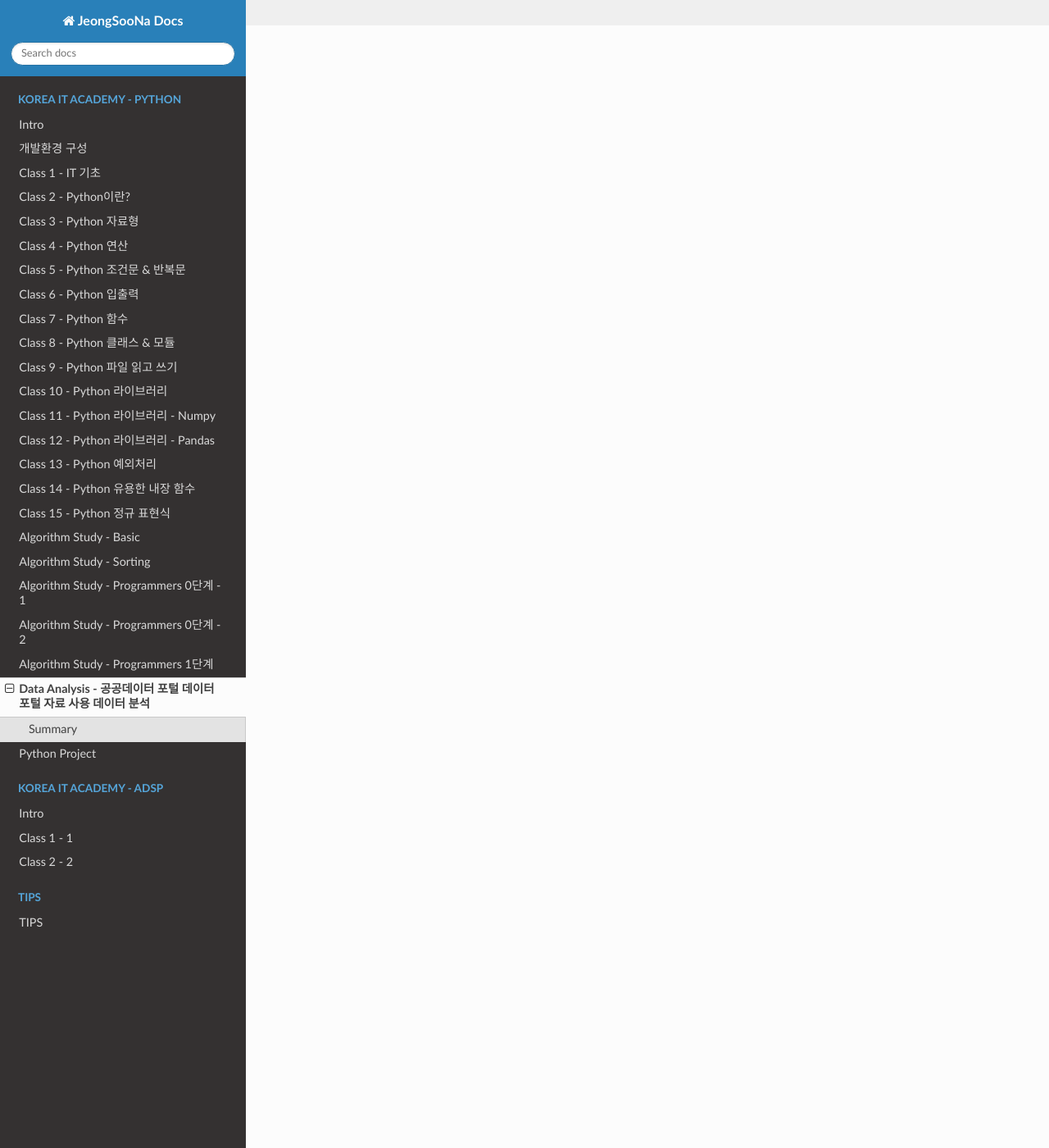
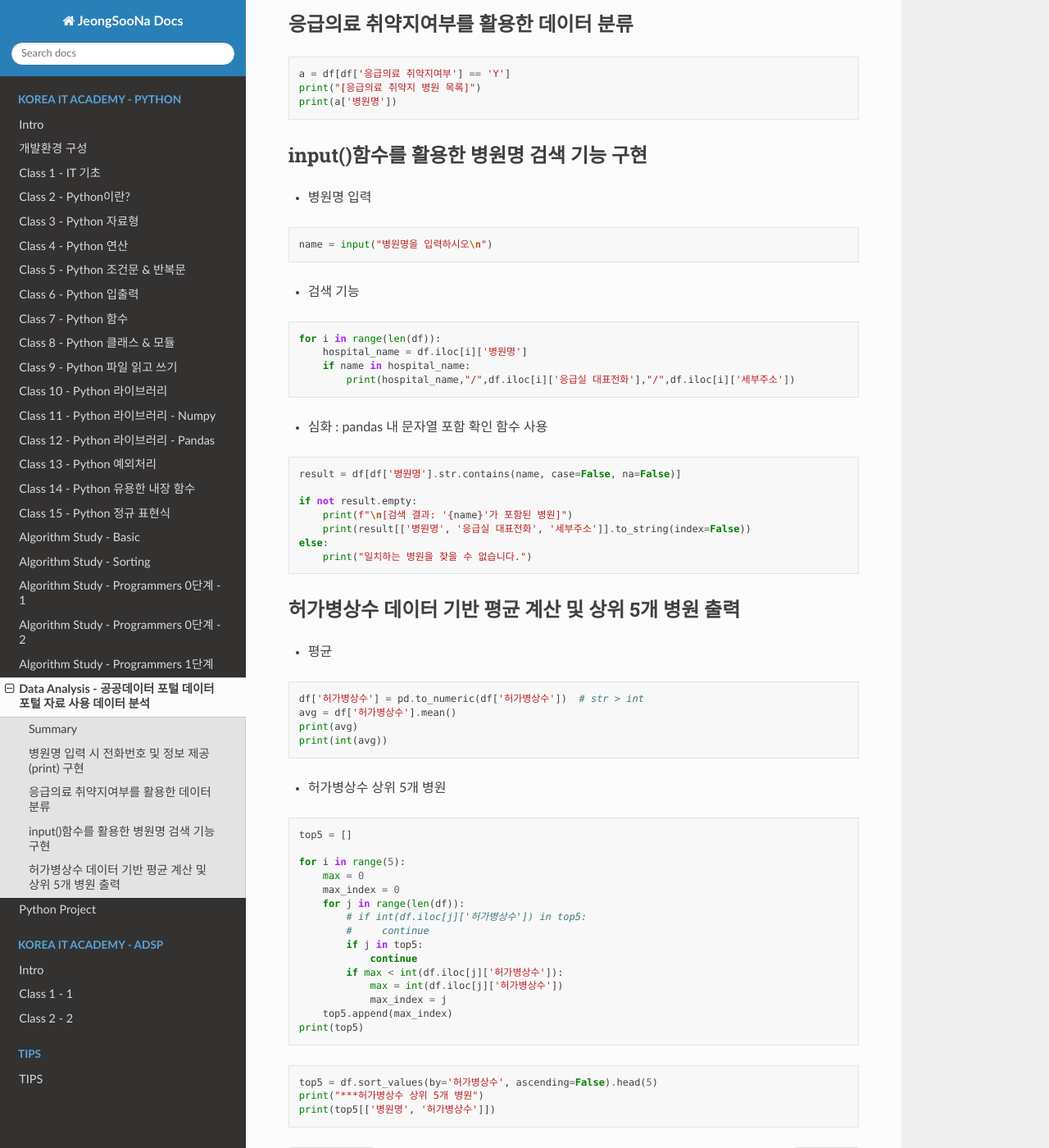
Before and after one commit to JeongSooNa/JeongSooNa-Docs, a Sphinx documentation site: the page built from docs/Korea_IT_Academy-Python/Data_Analysis_1.md, in a window 1280 px wide and 1400 px high, scrolled down 1369 px. Shown: the whole window at 82% size. Built offline with Sphinx 7.4.7 and the Read the Docs theme 3.1.0, drawn with Linux system fonts in a browser that asks for light colours; some of the changed text lies outside the part shown.

Commit message:
update docs

````diff
--- a/docs/Korea_IT_Academy-Python/Data_Analysis_1.md
+++ b/docs/Korea_IT_Academy-Python/Data_Analysis_1.md
@@ -32,20 +32,22 @@
 print(df)
 ```
 
-<!--
 ### 병원명 입력 시 전화번호 및 정보 제공(print) 구현
 
 - 데이터 확인
+
 ```py
 df[['병원명','응급실 대표전화']]
 ```
 
 - 병원명 입력
+
 ```py
 name = input("병원명을 입력하시오\n")
 ```
 
 - 데이터 출력
+
 ```py
 if name in df['병원명'].values:
     info = df[df['병원명'] == name][['병원명', '응급실 대표전화', '세부주소', '허가병상수']]
@@ -66,11 +68,13 @@
 ### input()함수를 활용한 병원명 검색 기능 구현
 
 - 병원명 입력
+
 ```py
 name = input("병원명을 입력하시오\n")
 ```
 
 - 검색 기능
+
 ```py
 for i in range(len(df)):
     hospital_name = df.iloc[i]['병원명']
@@ -79,6 +83,7 @@
 ```
 
 - 심화 : pandas 내 문자열 포함 확인 함수 사용
+
 ```py
 result = df[df['병원명'].str.contains(name, case=False, na=False)]
 
@@ -92,6 +97,7 @@
 ### 허가병상수 데이터 기반 평균 계산 및 상위 5개 병원 출력
 
 - 평균
+
 ```py
 df['허가병상수'] = pd.to_numeric(df['허가병상수'])  # str > int
 avg = df['허가병상수'].mean()
@@ -100,10 +106,27 @@
 ```
 
 - 허가병상수 상위 5개 병원
+
+```py
+top5 = []
+
+for i in range(5):
+    max = 0
+    max_index = 0
+    for j in range(len(df)):
+        # if int(df.iloc[j]['허가병상수']) in top5:
+        #     continue
+        if j in top5:
+            continue
+        if max < int(df.iloc[j]['허가병상수']):
+            max = int(df.iloc[j]['허가병상수'])
+            max_index = j
+    top5.append(max_index)
+print(top5)
+```
+
 ```py
 top5 = df.sort_values(by='허가병상수', ascending=False).head(5)
 print("***허가병상수 상위 5개 병원")
 print(top5[['병원명', '허가병상수']])
 ```
-
--->
````
Also changed, not shown: docs/Korea_IT_Academy-Python/Algorithm_study-basic.md (+0 -3 lines).
